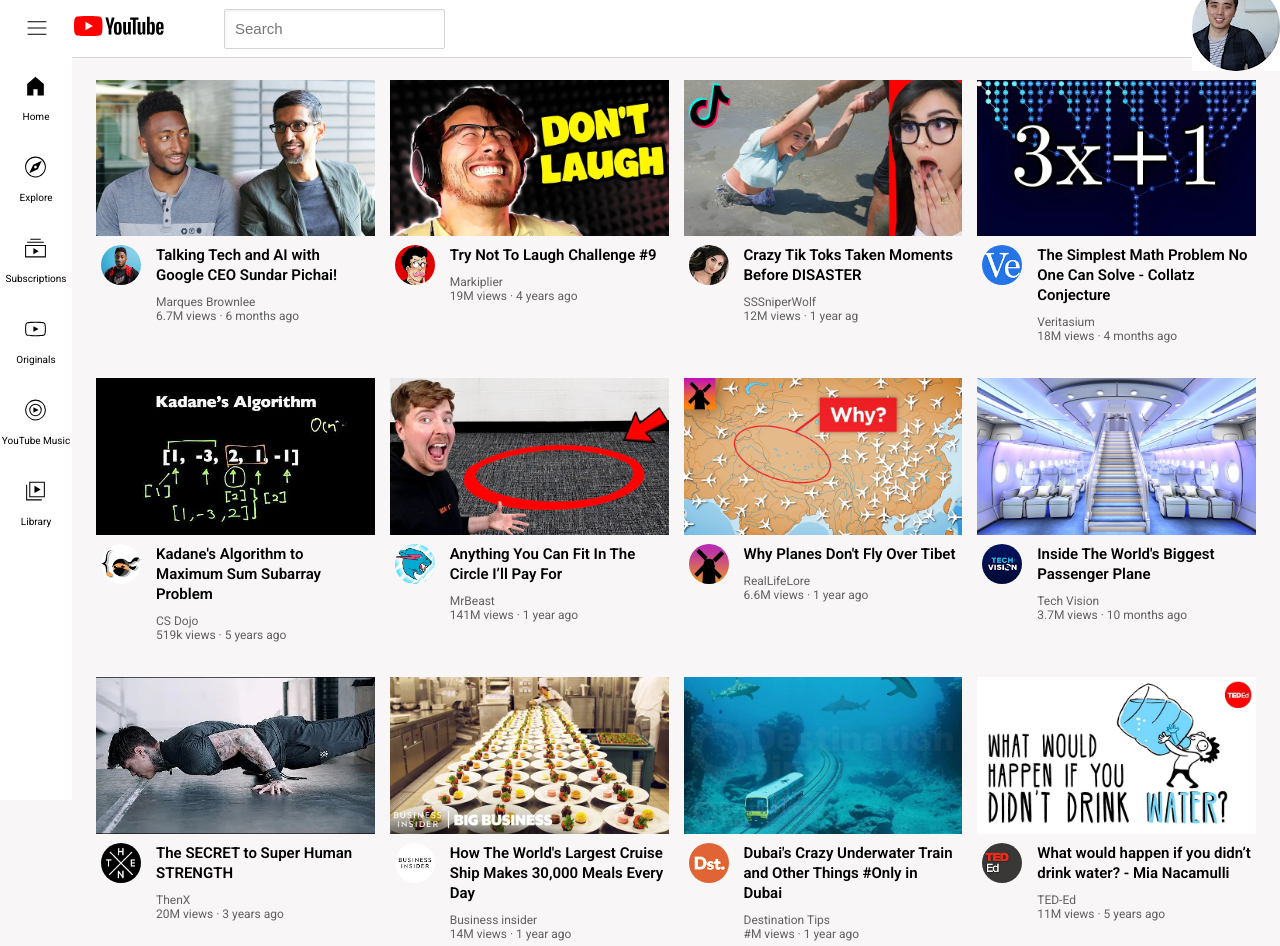
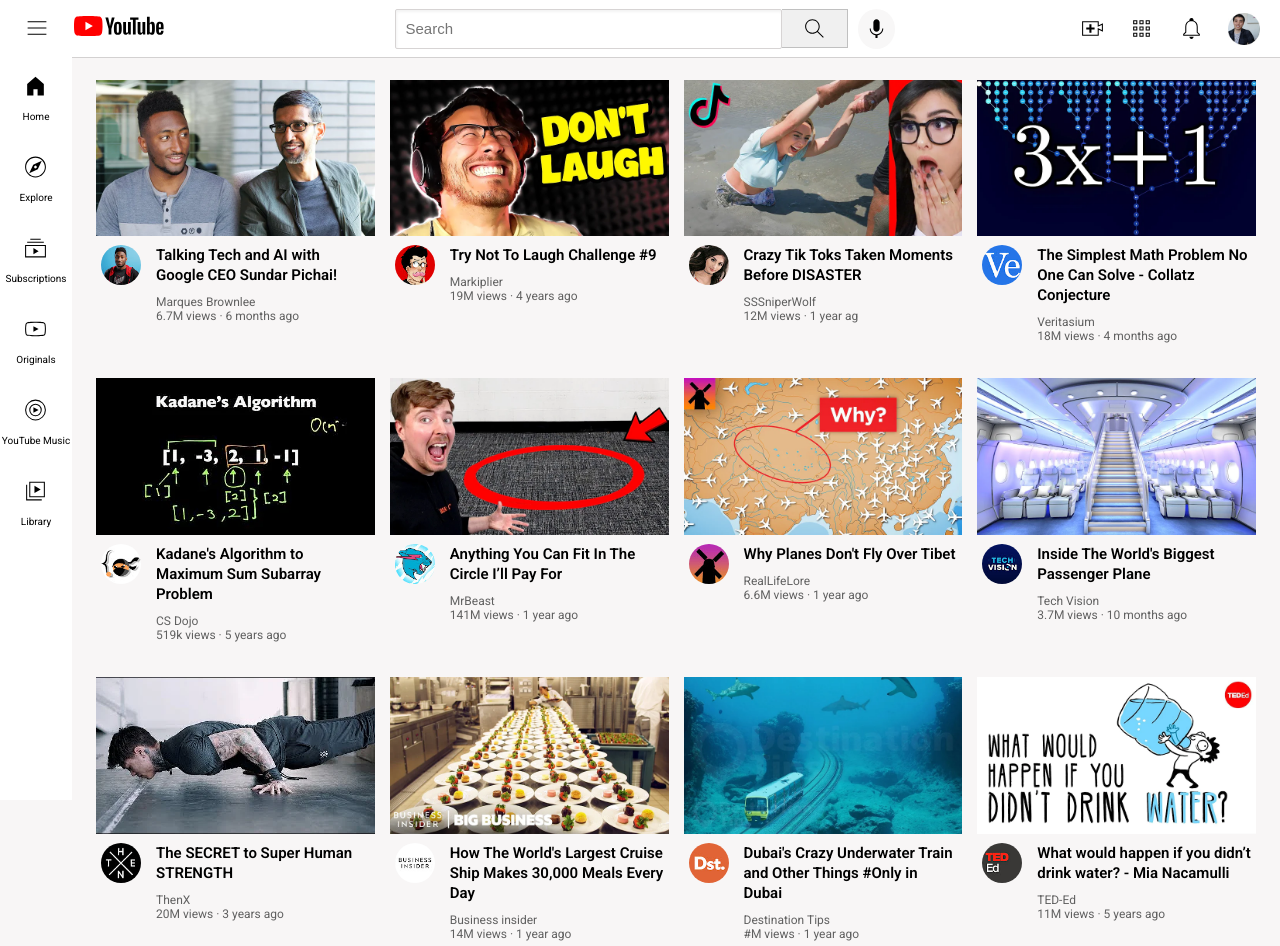
Before and after one commit to TJ-SIVA/YouTubeClone, a plain HTML site: page index.html in a window 1280 px wide. Drawn offline with Linux system fonts and the light colour scheme.

Commit message:
header added

```diff
--- a/Style/header.css
+++ b/Style/header.css
@@ -15,14 +15,41 @@
     border-bottom-color: rgb(211, 209, 209);
 }
 
+.middle-section{
+    display: flex;
+    flex: 1;
+    margin-left: 70px;
+    margin-right: 35px;
+    max-width: 500px;
+
+}
+
+.left-section{
+
+    display: flex;
+    justify-content: space-between;
+    align-items: center;
+    margin-right: 10px;
+}
+
+.right-section{
+    width: 180px;
+    margin-right: 20px;
+    display: flex;
+    align-items: center;
+    justify-content: space-between;
+    flex-shrink: 0;
+}
+
 .search-bar{
-
+    flex:1;
     border: 1px solid rgb(215, 212, 212);
     font-size: 16px;
     height: 36px;
     padding-left: 10px;
     border-radius: 2px;
-     box-shadow: inset 1px 2px 3px rgba(0, 0, 0, 0.05);
+    box-shadow: inset 1px 2px 3px rgba(0, 0, 0, 0.05);
+
 
 }
 .search-bar::placeholder{
@@ -31,21 +58,49 @@
 
 }
 
-.middle-section{
+.search-button{
 
-    flex: 1;
-    justify-content: space-between;
-    align-items: center;
-    margin-left: 60px;
+    height: 39px;
+    width: 66px;
+    background-color: rgb(240, 240, 240);
+    border-width: 1px;
+    border-style: solid;
+    border-color: rgb(192, 192, 192);
+    margin-right: 10px;
+    border-left: none;
 
 }
 
-.right-section{
+.search-button , .voice-search-button{
 
-    display: flex;
-    justify-content: space-between;
-    align-items: center;
+   display: flex;
+   justify-content: center;
+   align-items: center;
+   position: relative;
 }
+
+.search-button img , .upload-button img,
+.voice-search-button img , .youtube-apps-btn img,
+.notification-btn img{
+
+    height: 25px;
+}
+
+.voice-search-button{
+
+    border-radius: 50%;
+    border: 0px solid;
+   background-color: rgb(248, 247, 247);
+
+}
+
+.upload-button ,.youtube-apps-btn , .notification-btn{
+
+    height: 25px;
+    width: 25px;
+}
+
+
 
 .menu-icon{
 
@@ -67,3 +122,14 @@
     width: 90px;
 
 }
+
+.my-channel{
+
+    height: 32px;
+    border-radius:50%;
+}
+
+.my-channel img{
+
+    height: 100%;
+}
--- a/index.html
+++ b/index.html
@@ -350,7 +350,7 @@
 
         <header class="header-flex">
 
-            <div class="right-section">
+            <div class="left-section">
                 <div class="menu-icon">
                     <img src="Images/icons/hamburger-menu.svg" alt="menu">
                 </div>
@@ -363,9 +363,26 @@
 
             <div class="middle-section">
                 <input class="search-bar" type="text" id="search-bar" name="search" placeholder="Search">
+
+                <button class="search-button">
+                    <img src="Images/icons/search.svg" alt="search">
+                </button>
+
+                <button class="voice-search-button">
+                    <img src="Images/icons/voice-search-icon.svg" alt="voice-search-button">
+                </button>
             </div>
 
-            <div class="left-section">
+            <div class="right-section">
+                <div class="upload-button">
+                    <img src="Images/icons/upload.svg" alt="">
+                </div>
+                <div class="upload-button">
+                    <img src="Images/icons/youtube-apps.svg" alt="">
+                </div>
+                <div class="upload-button">
+                    <img src="Images/icons/notifications.svg" alt="">
+                </div>
                 <div class="my-channel">
 
                     <img src="Images/channel-pictures/my-channel.jpeg" alt="">
```
